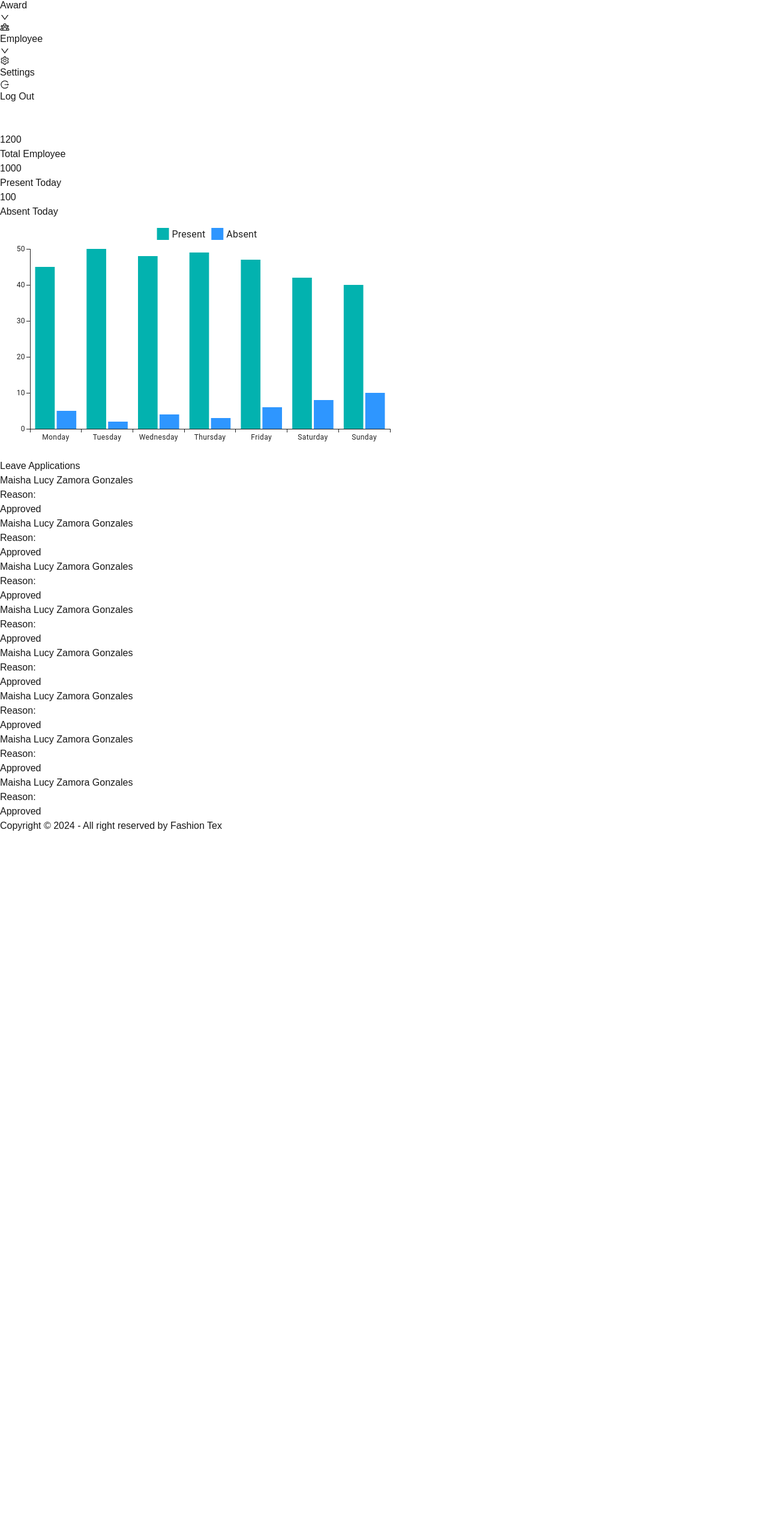
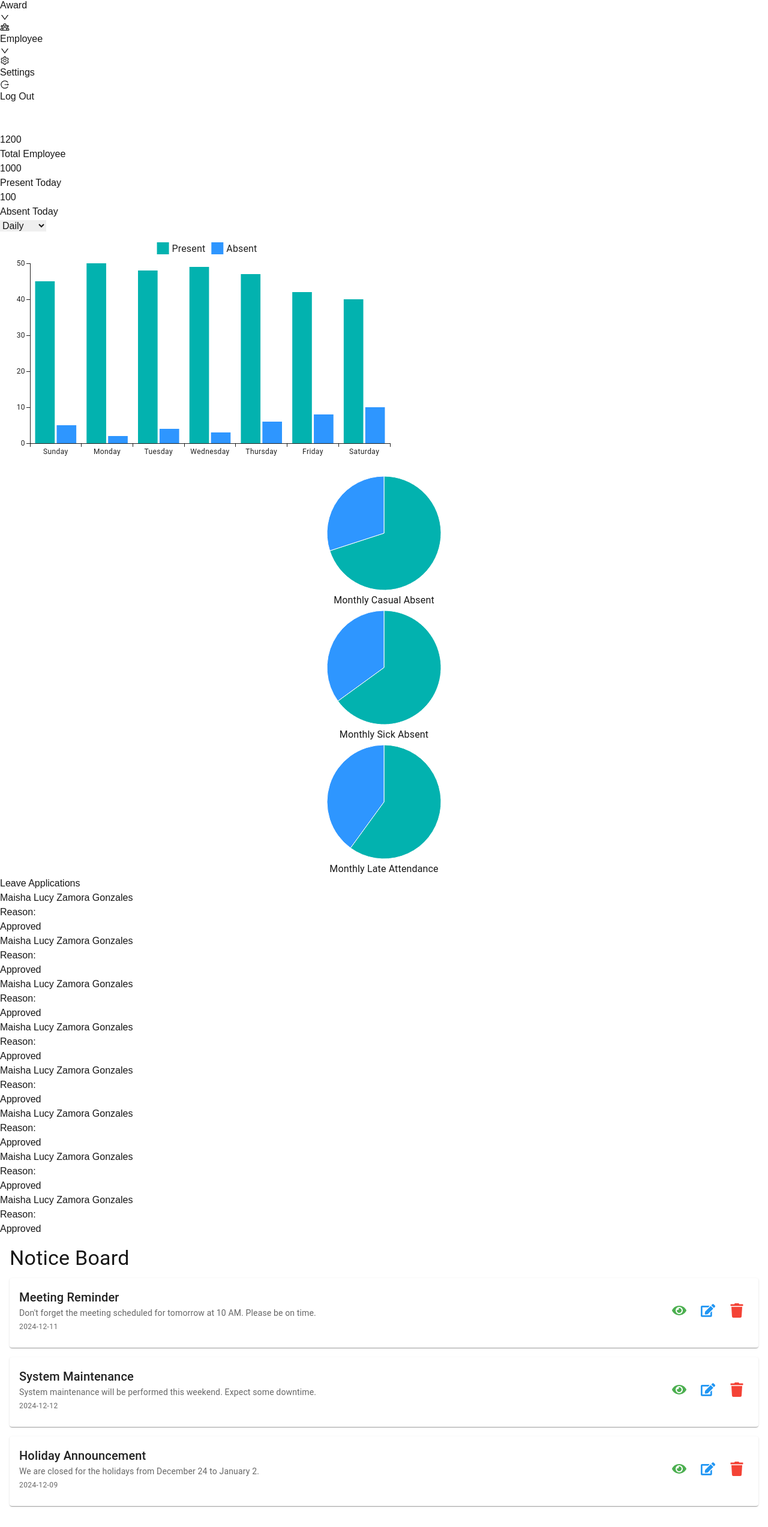
Before and after one commit to Kamil-Ahmed67/ft-hr, a Next.js app: page / in a window 1280 px wide. Shown: the part 165-2711 px from the top of the page at 60% size. Before the commit the page ends 1554 px from the top, so only its background shows below. Built offline with nearby package versions, Linux system fonts and the light colour scheme.

Commit message:
Pi Chart And Notice Board Added

```diff
--- a/app/components/Dailybar.js
+++ b/app/components/Dailybar.js
@@ -1,25 +1,36 @@
+'use client'
 import * as React from "react";
 import { BarChart } from "@mui/x-charts/BarChart";
+import { useState } from "react";
 
-export default function WeeklyEmployeeAttendanceChart() {
+function WeeklyEmployeeAttendanceChart() {
   return (
-    <BarChart className="border-2 rounded-xl"
+    <BarChart
+      className="border-2 rounded-xl"
       xAxis={[
         {
           scaleType: "band",
-          data: ["Monday", "Tuesday", "Wednesday", "Thursday", "Friday", "Saturday", "Sunday"],
+          data: [
+            "Sunday",
+            "Monday",
+            "Tuesday",
+            "Wednesday",
+            "Thursday",
+            "Friday",
+            "Saturday",
+          ],
         },
       ]}
       series={[
         {
           label: "Present",
-          data: [45, 50, 48, 49, 47, 42, 40], // Sample data for present employees
-          style: { fill: "#4caf50" }, // Green color for Present
+          data: [45, 50, 48, 49, 47, 42, 40],
+          style: { fill: "#4caf50" },
         },
         {
           label: "Absent",
-          data: [5, 2, 4, 3, 6, 8, 10], // Sample data for absent employees
-          style: { fill: "#f44336" }, // Red color for Absent
+          data: [5, 2, 4, 3, 6, 8, 10],
+          style: { fill: "#f44336" },
         },
       ]}
       width={700}
@@ -27,3 +38,98 @@ export default function WeeklyEmployeeAttendanceChart() {
     />
   );
 }
+
+function MonthlyEmployeeAttendanceChart() {
+  return (
+    <BarChart
+      className="border-2 rounded-xl"
+      xAxis={[
+        {
+          scaleType: "band",
+          data: ["Week 1", "Week 2", "Week 3", "Week 4"],
+        },
+      ]}
+      series={[
+        {
+          label: "Present",
+          data: [200, 190, 210, 220],
+          style: { fill: "#4caf50" },
+        },
+        {
+          label: "Absent",
+          data: [20, 30, 25, 15],
+          style: { fill: "#f44336" },
+        },
+      ]}
+      width={700}
+      height={400}
+    />
+  );
+}
+
+function YearlyEmployeeAttendanceChart() {
+  return (
+    <BarChart
+      className="border-2 rounded-xl"
+      xAxis={[
+        {
+          scaleType: "band",
+          data: ["January", "February", "March", "April", "May", "June", "July", "August", "September", "October", "November", "December"],
+        },
+      ]}
+      series={[
+        {
+          label: "Present",
+          data: [900, 850, 870, 890, 910, 920, 880, 870, 890, 900, 920, 910],
+          style: { fill: "#4caf50" },
+        },
+        {
+          label: "Absent",
+          data: [100, 150, 130, 110, 90, 80, 120, 130, 110, 100, 80, 90],
+          style: { fill: "#f44336" },
+        },
+      ]}
+      width={700}
+      height={400}
+    />
+  );
+}
+
+export default function AttendanceDashboard() {
+  const [view, setView] = useState("weekly");
+  const [isSidebarCollapsed, setIsSidebarCollapsed] = useState(false);
+
+  const handleViewChange = (newView) => {
+    setView(newView);
+  };
+
+  return (
+    <div className="relative">
+      <div
+        className={`absolute z-10 bg-white ${
+          isSidebarCollapsed ? "top-3 right-2" : "top-3 right-12"
+        }`}
+      >
+        <select
+          className="border rounded px-2 py-1"
+          onChange={(e) => handleViewChange(e.target.value)}
+          value={view}
+        >
+          <option value="weekly">Daily</option>
+          <option value="monthly">Monthly</option>
+          <option value="yearly">Yearly</option>
+        </select>
+      </div>
+
+      <div className="mt-1">
+        {view === "weekly" ? (
+          <WeeklyEmployeeAttendanceChart />
+        ) : view === "monthly" ? (
+          <MonthlyEmployeeAttendanceChart />
+        ) : (
+          <YearlyEmployeeAttendanceChart />
+        )}
+      </div>
+    </div>
+  );
+}
--- a/app/components/LeaveApplication.js
+++ b/app/components/LeaveApplication.js
@@ -2,7 +2,7 @@ import React from 'react';
 
 export default function LeaveApplication() {
     return (
-        <div className="bg-white border-2 border-gray-200 rounded-lg  shadow-md max-h-[600px] overflow-y-auto px-4">
+        <div className="bg-white border-2 border-gray-200 rounded-lg  shadow-md max-h-[660px] overflow-y-auto px-4">
             <div className="sticky top-0 bg-white z-10">
                 <h2 className="text-xl flex justify-start font-bold text-gray-700 p-4 mb-4">Leave Applications</h2>
             </div>
--- /dev/null
+++ b/app/components/MonthlyCasualAbsent.js
@@ -0,0 +1,37 @@
+import * as React from 'react';
+import Box from '@mui/material/Box';
+import Typography from '@mui/material/Typography';
+import { PieChart } from '@mui/x-charts/PieChart';
+
+// Example data for "Present" and "Monthly Casual Absent"
+const platforms = [
+  { label: 'Present', value: 70 }, // 70% for Present
+  { label: 'Monthly Casual Absent', value: 30 }, // 30% for Absent
+];
+
+// Formatter function for percentage
+const valueFormatter = (value) => `${value}%`;
+
+export default function MonthlyCasualAbsent() {
+  // Prepare the data with formatted labels
+  const formattedData = platforms.map(item => ({
+    ...item,
+    arcLabel: `${item.label}: ${valueFormatter(item.value)}`,
+  }));
+
+  const pieParams = {
+    height: 200,
+    margin: { right: 5 },
+    slotProps: { legend: { hidden: true } },
+  };
+
+  return (
+    <Box width="100%" textAlign="center">
+      <PieChart
+        series={[{ data: formattedData }]} // Use formatted data with arcLabel
+        {...pieParams}
+      />
+      <Typography className='text-gray-600'>Monthly Casual Absent</Typography>
+    </Box>
+  );
+}
--- /dev/null
+++ b/app/components/MonthlyLateAttendance.js
@@ -0,0 +1,37 @@
+import * as React from 'react';
+import Box from '@mui/material/Box';
+import Typography from '@mui/material/Typography';
+import { PieChart } from '@mui/x-charts/PieChart';
+
+// Example data for "Present" and "Monthly Casual Absent"
+const platforms = [
+  { label: 'Present', value: 60 }, // 70% for Present
+  { label: 'Monthly late Attendance', value: 40 }, // 30% for Absent
+];
+
+// Formatter function for percentage
+const valueFormatter = (value) => `${value}%`;
+
+export default function MonthlyLateAttendance() {
+  // Prepare the data with formatted labels
+  const formattedData = platforms.map(item => ({
+    ...item,
+    arcLabel: `${item.label}: ${valueFormatter(item.value)}`,
+  }));
+
+  const pieParams = {
+    height: 200,
+    margin: { right: 5 },
+    slotProps: { legend: { hidden: true } },
+  };
+
+  return (
+    <Box width="100%" textAlign="center">
+      <PieChart
+        series={[{ data: formattedData }]} // Use formatted data with arcLabel
+        {...pieParams}
+      />
+      <Typography className='text-gray-600'>Monthly Late Attendance</Typography>
+    </Box>
+  );
+}
--- /dev/null
+++ b/app/components/MonthlySickAbsent.js
@@ -0,0 +1,30 @@
+import * as React from 'react';
+import Box from '@mui/material/Box';
+import Typography from '@mui/material/Typography';
+import { PieChart } from '@mui/x-charts/PieChart';
+const platforms = [
+  { label: 'Present', value: 65 },
+  { label: 'Monthly Sick Absent', value: 35 },
+];
+const valueFormatter = (value) => `${value}%`;
+export default function MonthlySickAbsent() {
+  const formattedData = platforms.map(item => ({
+    ...item,
+    arcLabel: `${item.label}: ${valueFormatter(item.value)}`,
+  }));
+
+  const pieParams = {
+    height: 200,
+    margin: { right: 5 },
+    slotProps: { legend: { hidden: true } },
+  };
+  return (
+    <Box width="100%" textAlign="center">
+      <PieChart
+        series={[{ data: formattedData }]}
+        {...pieParams}
+      />
+      <Typography className='text-gray-600'>Monthly Sick Absent</Typography>
+    </Box>
+  );
+}
--- a/app/components/Navbar.js
+++ b/app/components/Navbar.js
@@ -2,7 +2,7 @@
 
 export default function Navbar() {
   return (
-    <div className="navbar flex justify-between p-4 bg-gray-700 text-gray-50">
+    <div className="navbar flex justify-between p-2 bg-gray-700 text-gray-50">
       {/* Navbar Start */}
       <div className="navbar-start">
         <button
--- /dev/null
+++ b/app/components/NoticeBoard.js
@@ -0,0 +1,79 @@
+'use client'
+import React from 'react';
+import { FaEdit, FaTrash, FaEye } from 'react-icons/fa'; // Import icons
+import Box from '@mui/material/Box';
+import Typography from '@mui/material/Typography';
+import Card from '@mui/material/Card';
+import CardContent from '@mui/material/CardContent';
+import CardActions from '@mui/material/CardActions';
+import IconButton from '@mui/material/IconButton';
+import { blue, red, green } from '@mui/material/colors';
+
+const notices = [
+  {
+    id: 1,
+    title: 'Meeting Reminder',
+    description: 'Don\'t forget the meeting scheduled for tomorrow at 10 AM. Please be on time.',
+    date: '2024-12-11',
+  },
+  {
+    id: 2,
+    title: 'System Maintenance',
+    description: 'System maintenance will be performed this weekend. Expect some downtime.',
+    date: '2024-12-12',
+  },
+  {
+    id: 3,
+    title: 'Holiday Announcement',
+    description: 'We are closed for the holidays from December 24 to January 2.',
+    date: '2024-12-09',
+  },
+];
+
+const NoticeCard = ({ title, description, date, onEdit, onDelete, onView }) => (
+  <Card sx={{ display: 'flex', flexDirection: 'column', marginBottom: 2 }}>
+    <CardContent sx={{ display: 'flex', justifyContent: 'space-between', alignItems: 'center' }}>
+      <Box>
+        <Typography variant="h6">{title}</Typography>
+        <Typography variant="body2" color="text.secondary">
+          {description}
+        </Typography>
+        <Typography variant="caption" color="text.secondary" mt={1}>
+          {date}
+        </Typography>
+      </Box>
+      <Box>
+        <IconButton onClick={onView} sx={{ color: green[500], marginLeft: 1 }}>
+          <FaEye />
+        </IconButton>
+        <IconButton onClick={onEdit} sx={{ color: blue[500], marginLeft: 1 }}>
+          <FaEdit />
+        </IconButton>
+        <IconButton onClick={onDelete} sx={{ color: red[500], marginLeft: 1 }}>
+          <FaTrash />
+        </IconButton>
+      </Box>
+    </CardContent>
+  </Card>
+);
+
+const NoticeBoard = () => (
+  <Box sx={{ padding: 2 }}>
+    <Typography variant="h4" gutterBottom>
+      Notice Board
+    </Typography>
+    {notices.map((notice) => (
+      <NoticeCard
+        key={notice.id}
+        title={notice.title}
+        description={notice.description}
+        date={notice.date}
+        onEdit={() => console.log('Edit', notice.id)}
+        onDelete={() => console.log('Delete', notice.id)}
+        onView={() => console.log('View', notice.id)}
+      />
+    ))}
+  </Box>
+);
+
+export default NoticeBoard;
--- a/app/components/Sidebar.js
+++ b/app/components/Sidebar.js
@@ -66,12 +66,12 @@ const Sidebar = () => {
 
   return (
     <div
-      className={`min-h-full bg-gradient-to-l from-[#F3E7E9] to-[#E3EEFF] text-gray-700 flex flex-col ${
+      className={`min-h-screen bg-gradient-to-l from-[#F3E7E9] to-[#E3EEFF] text-gray-700 flex flex-col sticky top-0 ${
         isCollapsed ? 'w-20' : 'w-64'
       } transition-all duration-300 ease-in-out`}
     >
       {/* Header */}
-      <div className="flex items-center justify-between h-20 bg-gradient-to-r from-[#F3E7E9] to-[#E3EEFF] border-b border-gray-300 p-4">
+      <div className="flex items-center justify-between h-16 bg-gradient-to-l from-[#F3E7E9] to-[#E3EEFF] border-b border-gray-300 p-4">
         {!isCollapsed && (
           <Link href="/">
             <Image src="/images/ftex-logo.png" alt="Ftex Logo" width={150} height={30} />
@@ -81,7 +81,7 @@ const Sidebar = () => {
           onClick={() => setIsCollapsed(!isCollapsed)}
           className="text-gray-700 focus:outline-none"
         >
-          {isCollapsed ? <AiOutlineMenu size={24} /> : <GoSidebarCollapse size={24} />}
+          {isCollapsed ? <AiOutlineMenu className='ml-2' size={24} /> : <GoSidebarCollapse size={24} />}
         </button>
       </div>
 
--- a/app/layout.js
+++ b/app/layout.js
@@ -32,7 +32,7 @@ export default function RootLayout({ children }) {
             <Sidebar></Sidebar>
           </aside>
           <section className="flex-1">
-            <header>
+            <header  className="sticky top-0 z-50">
               <Navbar></Navbar>
             </header>
             <main className="min-h-[calc(200vh-232px)]">
--- a/app/page.js
+++ b/app/page.js
@@ -1,7 +1,11 @@
 import dynamic from "next/dynamic";
+import NoticeBoard from "./components/NoticeBoard";
 const AttendanceCards = dynamic(() => import("./components/AttendanceCards"));
 const LeaveApplication = dynamic(() => import("./components/LeaveApplication"));
-const BasicBars = dynamic(() => import("./components/Dailybar"))
+const BasicBars = dynamic(() => import("./components/Dailybar"));
+const MonthlyCasualAbsent = dynamic(() => import("./components/MonthlyCasualAbsent"));
+const MonthlySickAbsent = dynamic(() => import("./components/MonthlySickAbsent"));
+const MonthlyLateAttendance = dynamic(() => import("./components/MonthlyLateAttendance"));
 export default function Home() {
   return (
     <main className="flex flex-col gap-8 row-start-2 items-center sm:items-start">
@@ -10,10 +14,20 @@ export default function Home() {
       </div>
       <div className="w-11/12 flex flex-col lg:flex-row gap-5 mx-auto mt-5">
         <div className="w-3/5">
-          <BasicBars></BasicBars>
+          <div><BasicBars></BasicBars></div>
+          <div className="flex mt-4 border-2 p-2 space-x-4 border-gray-200 shadow-transparent rounded-lg">
+            <MonthlyCasualAbsent></MonthlyCasualAbsent>
+            <MonthlySickAbsent></MonthlySickAbsent>
+            <MonthlyLateAttendance></MonthlyLateAttendance>
+          </div>
         </div>
-        <div className="w-2/5">
-        <LeaveApplication></LeaveApplication>
+        <div className="w-3/5">
+          <LeaveApplication></LeaveApplication>
+        </div>
+      </div>
+      <div className="w-11/12 mx-auto mt-5">
+        <div>
+          <NoticeBoard></NoticeBoard>
         </div>
       </div>
     </main>
```
